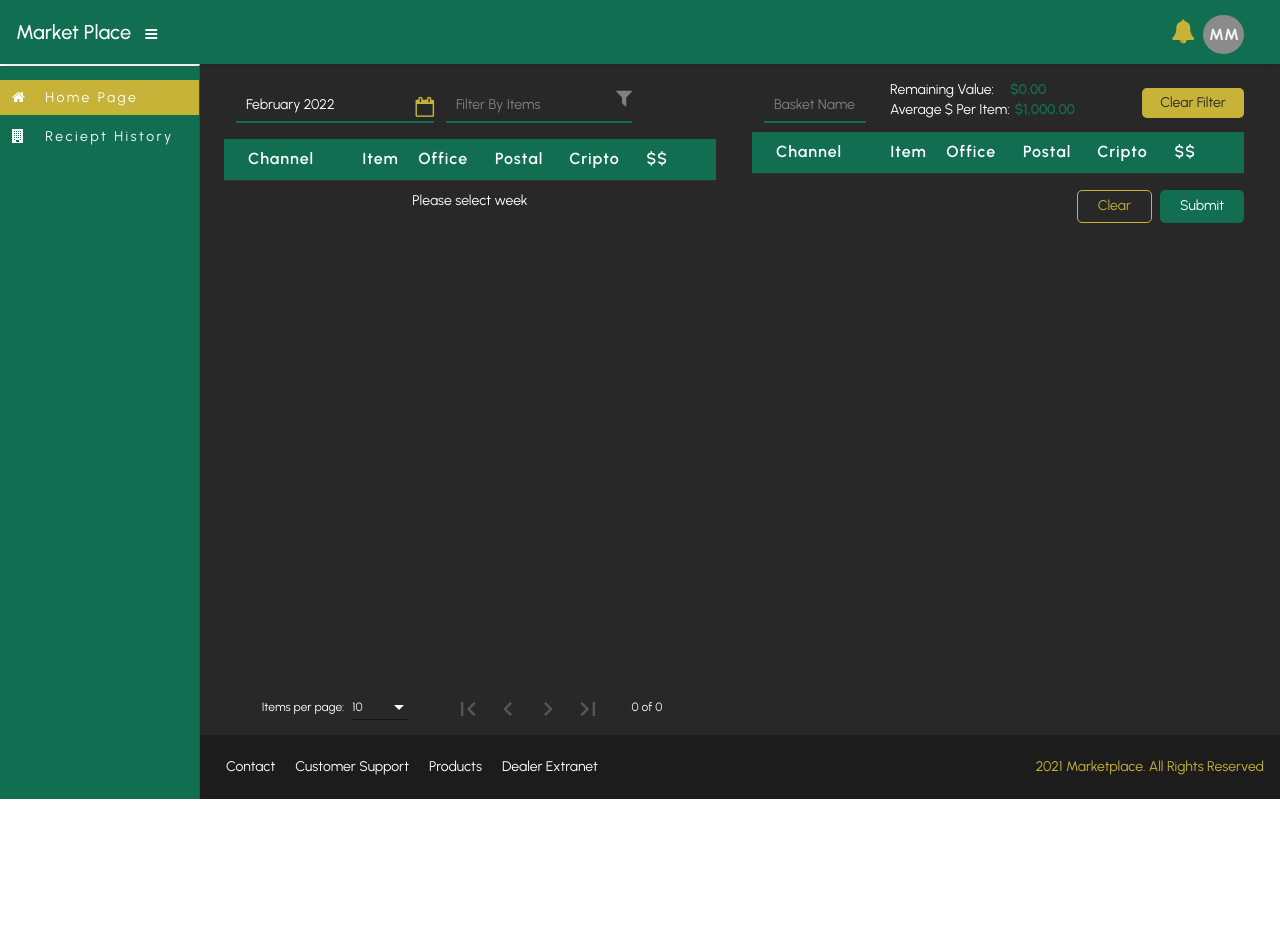
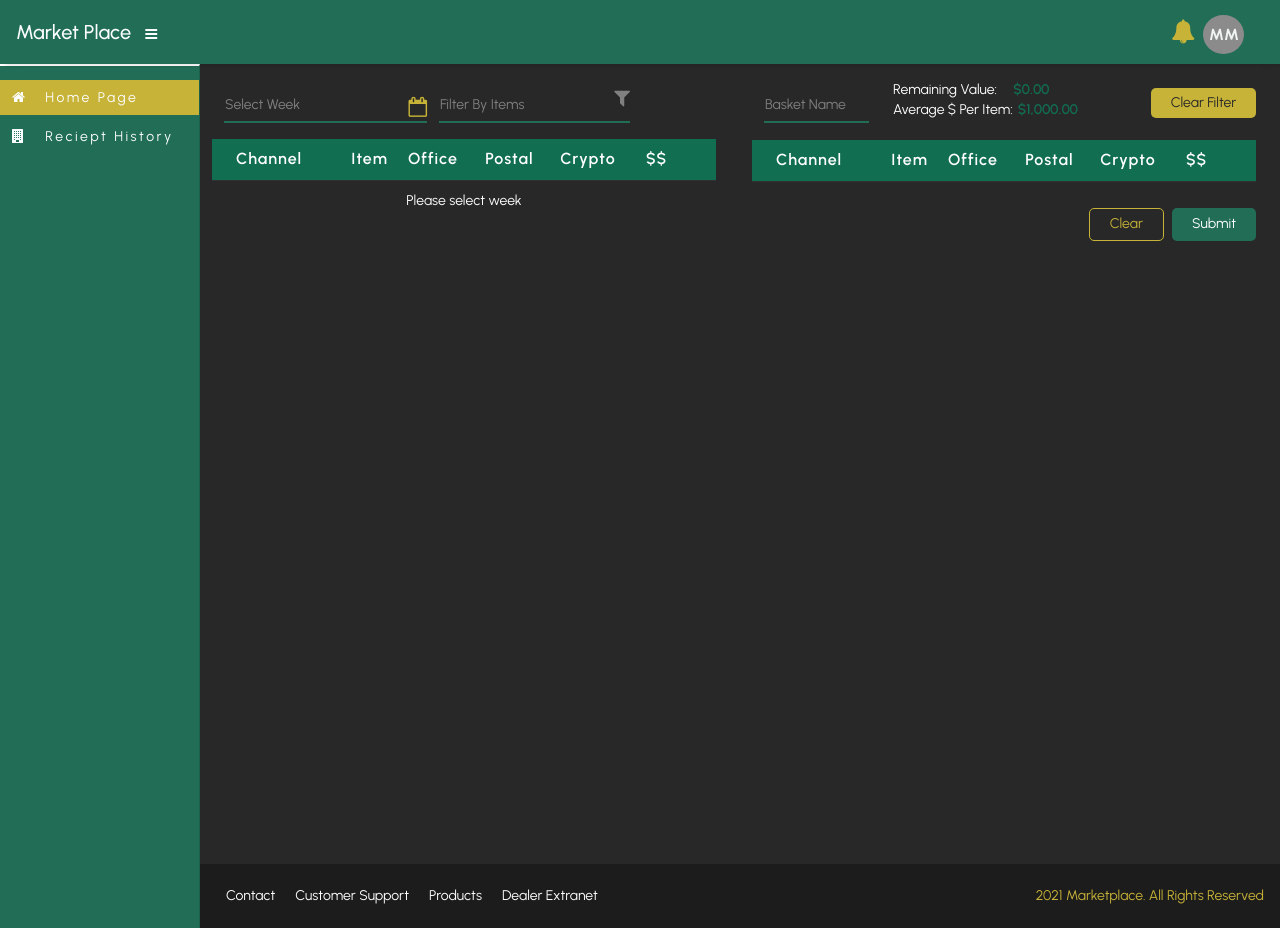
Before and after one commit to santoshgeeks/marketPlaceApp, an Angular app: page /home in a window 1280 px wide. Before the commit the page ends 800 px from the top, so only its background shows below. Built offline with nearby package versions, Linux system fonts and the light colour scheme.

Commit message:
updated css

```diff
--- a/src/app/app.component.html
+++ b/src/app/app.component.html
@@ -1,7 +1,8 @@
 <mat-toolbar class="mat-elevation-z5 bgGreen" [ngClass]="{'d-none':!loggedIn, 'd-flex':loggedIn}">
   <div class="brandName colorPurpule whiteColor">Market Place</div>
-  <button (click)="drawer.toggle()" mat-icon-button class="example-icon" aria-label="Example icon-button with menu icon">
-    <i class="fa fa-bars whiteColor" aria-hidden="true" ></i>
+  <button (click)="drawer.toggle()" mat-icon-button class="example-icon"
+    aria-label="Example icon-button with menu icon">
+    <i class="fa fa-bars whiteColor" aria-hidden="true"></i>
   </button>
   <div class="user">
     <i class="fa fa-bell me-2 yellowColor" aria-hidden="true"></i>
@@ -29,15 +30,13 @@
 <div class="row mx-0">
   <mat-drawer-container class="container w-100 px-0" autosize>
     <mat-drawer #drawer mode="side" opened class="sidenav bgGreen" mode="side"
-    [ngClass]="{'d-none':!loggedIn, 'd-flex':loggedIn}"
-    >
-      <div class="nav-items mt-1" [routerLinkActiveOptions]="{exact: true}"
-       routerLinkActive="nav-items-active">
+      [ngClass]="{'d-none':!loggedIn, 'd-flex':loggedIn}">
+      <div class="nav-items mt-1" [routerLinkActiveOptions]="{exact: true}" routerLinkActive="nav-items-active">
         <div class="row w-100 pt-2" routerLink="home">
           <div class="col-2 pe-0">
             <i class="fa fa-home whiteColor" aria-hidden="true"></i>
           </div>
-          <div class="col-10" >
+          <div class="col-10">
             <span class="whiteColor">Home Page</span>
           </div>
         </div>
@@ -54,12 +53,11 @@
       </div>
     </mat-drawer>
     <div class="sidenav-content">
-      <div class="row bgDark">
+      <div class="w-100 bgDark rightHeight">
         <router-outlet></router-outlet>
       </div>
-      <mat-toolbar class="footer bgFooter"
-      [ngClass]="{'d-none':!loggedIn, 'd-flex':loggedIn}"
-      >
+      <div class="row">
+        <mat-toolbar class="footer bgFooter" [ngClass]="{'d-none':!loggedIn, 'd-flex':loggedIn}">
           <div class="footerItemsSupport">
             <div class="text">Contact</div>
             <div class="text">Customer Support</div>
@@ -71,5 +69,6 @@
           </div>
         </mat-toolbar>
       </div>
+    </div>
   </mat-drawer-container>
 </div>
--- a/src/app/app.component.scss
+++ b/src/app/app.component.scss
@@ -99,7 +99,10 @@ mat-toolbar {
     }
 
 }
+.rightHeight{
+    min-height: 100vh;
 
+}
 .footer {
     font-size: 14px;
     font-weight: 400;
--- a/src/app/home/home.component.html
+++ b/src/app/home/home.component.html
@@ -2,7 +2,9 @@
     <div class="col-md-6">
         <div class="row mt-4 mb-3">
             <div class="col-5 date pe-0">
-                <input readonly type="text" value="week 2, Novenber 2022" [(ngModel)]="selectedweekAndMonth"
+                <input readonly type="text"
+                placeholder="Select Week"
+                [(ngModel)]="selectedweekAndMonth"
                 [ngModelOptions]="{standalone:true}">
                 <i class="fa fa-calendar-o" (click)="weekSelection=!weekSelection" aria-hidden="true"></i>
             </div>
@@ -20,7 +22,7 @@
                     <div class="buttons">
                         <button [ngClass]="{'active': button.isWeekSelected}"
                          *ngFor="let button of weekWiseData; let i=index"
-                        (click)="selectWeek(button, i); weekSelection=!weekSelection"
+                        (click)="selectWeek(button, i,weekSelection); weekSelection=!weekSelection"
                          class="my-2"> {{button.weekName}} </button>
                     </div>
                 </div>
@@ -44,7 +46,7 @@
                         <td mat-cell *matCellDef="let element" [ngClass]="{'disable': element.selected}" > {{element.postal}} </td>
                     </ng-container>
                     <ng-container matColumnDef="cripto">
-                        <th mat-header-cell *matHeaderCellDef> Cripto </th>
+                        <th mat-header-cell *matHeaderCellDef> Crypto </th>
                         <td mat-cell *matCellDef="let element" [ngClass]="{'disable': element.selected}" > {{element.cripto}} </td>
                     </ng-container>
                     <ng-container matColumnDef="budget">
@@ -65,9 +67,8 @@
                     Please select week
                 </div>
             </div>
-            <div class="col-md-12">
+            <div class="col-md-12" [ngClass]="{'d-none': selectedweekAndMonth=='','d-flex': selectedweekAndMonth!=''}">
                 <mat-paginator [pageSizeOptions]="[10,15, 20]" showFirstLastButtons
-
                 (page)="pageEvent = $event; onPaginateChange($event)">
                 </mat-paginator>
             </div>
@@ -97,7 +98,7 @@
 
             </div>
 
-            <div class="col-12 ps-0 tableCol">
+            <div class="col-12 ps-0 tableCol" style="margin-top: 8px;">
                 <table mat-table [dataSource]="dataSource2" class="w-100">
                     <ng-container matColumnDef="channel">
                         <th mat-header-cell *matHeaderCellDef> Channel </th>
@@ -116,7 +117,7 @@
                         <td mat-cell *matCellDef="let element"> {{element.postal}} </td>
                     </ng-container>
                     <ng-container matColumnDef="cripto">
-                        <th mat-header-cell *matHeaderCellDef> Cripto </th>
+                        <th mat-header-cell *matHeaderCellDef> Crypto </th>
                         <td mat-cell *matCellDef="let element"> {{element.cripto}} </td>
                     </ng-container>
                     <ng-container matColumnDef="budget">
@@ -135,7 +136,7 @@
                 </table>
                 <div class="row mt-3 setPositionAtbottomOfTable">
                     <div class="col-md-12 p-0 text-end">
-                        <button class="yellowRoundButton" (click)="clear()">Clear</button>
+                        <button style="margin-top: 10px;margin-bottom: 10px;" class="yellowRoundButton" (click)="clear()">Clear</button>
                         <button [disabled]="vertualBasket.length==0 && basketName==''" class="greenButton ms-2" (click)="submit()">Submit</button>
                     </div>
                 </div>
--- a/src/app/home/home.component.scss
+++ b/src/app/home/home.component.scss
@@ -123,7 +123,7 @@
 }
 
 .tableCol {
-    height: 69vh;
+    max-height: 69vh;
     overflow-y: auto;
     position: relative;
     .setPositionAtbottomOfTable{
--- a/src/app/home/home.component.ts
+++ b/src/app/home/home.component.ts
@@ -63,20 +63,20 @@ export class HomeComponent implements OnInit {
         { id:"ID3week2", channel: "01", item: "Actor", selected: false, office: "BJ", postal: "ZD", cripto: "05", budget: 300 },
         { id:"ID4week2", channel: "01", item: "Actor", selected: false, office: "BJ", postal: "ZD", cripto: "05", budget: 300 },
         { id:"ID5week2", channel: "01", item: "Actor", selected: false, office: "BJ", postal: "ZD", cripto: "05", budget: 300 },
-        { id:"ID6week2", channel: "01", item: "Actor", selected: false, office: "BJ", postal: "ZD", cripto: "05", budget: 300 },
-        { id:"ID7week2", channel: "02", item: "Actor", selected: false, office: "BJ", postal: "ZD", cripto: "05", budget: 300 },
-        { id:"ID8week2", channel: "02", item: "Actor", selected: false, office: "BJ", postal: "ZD", cripto: "05", budget: 300 },
-        { id:"ID9week2", channel: "01", item: "Actress", selected: false, office: "BJ", postal: "BD", cripto: "05", budget: 300 },
-        { id:"ID10week2", channel: "01", item: "Actress", selected: false, office: "BJ", postal: "BD", cripto: "05", budget: 300 },
-        { id:"ID11week2", channel: "01", item: "Actress", selected: false, office: "BJ", postal: "BD", cripto: "05", budget: 300 },
-        { id:"ID12week2", channel: "01", item: "Actress", selected: false, office: "BJ", postal: "BD", cripto: "05", budget: 300 },
-        { id:"ID13week2", channel: "01", item: "Actress", selected: false, office: "BJ", postal: "BD", cripto: "05", budget: 300 },
-        { id:"ID14week2", channel: "01", item: "Actress", selected: false, office: "BJ", postal: "BD", cripto: "05", budget: 300 },
-        { id:"ID15week2", channel: "02", item: "Actress", selected: false, office: "BJ", postal: "BD", cripto: "05", budget: 300 },
-        { id:"ID16week2", channel: "02", item: "Actress", selected: false, office: "BJ", postal: "BD", cripto: "05", budget: 300 },
-        { id:"ID17week2", channel: "02", item: "Actress", selected: false, office: "BJ", postal: "BD", cripto: "05", budget: 300 },
-        { id:"IDw18eek2", channel: "02", item: "Actress", selected: false, office: "BJ", postal: "BD", cripto: "05", budget: 300 },
-        { id:"ID19week2", channel: "03", item: "Actress", selected: false, office: "BJ", postal: "BD", cripto: "05", budget: 300 },
+        // { id:"ID6week2", channel: "01", item: "Actor", selected: false, office: "BJ", postal: "ZD", cripto: "05", budget: 300 },
+        // { id:"ID7week2", channel: "02", item: "Actor", selected: false, office: "BJ", postal: "ZD", cripto: "05", budget: 300 },
+        // { id:"ID8week2", channel: "02", item: "Actor", selected: false, office: "BJ", postal: "ZD", cripto: "05", budget: 300 },
+        // { id:"ID9week2", channel: "01", item: "Actress", selected: false, office: "BJ", postal: "BD", cripto: "05", budget: 300 },
+        // { id:"ID10week2", channel: "01", item: "Actress", selected: false, office: "BJ", postal: "BD", cripto: "05", budget: 300 },
+        // { id:"ID11week2", channel: "01", item: "Actress", selected: false, office: "BJ", postal: "BD", cripto: "05", budget: 300 },
+        // { id:"ID12week2", channel: "01", item: "Actress", selected: false, office: "BJ", postal: "BD", cripto: "05", budget: 300 },
+        // { id:"ID13week2", channel: "01", item: "Actress", selected: false, office: "BJ", postal: "BD", cripto: "05", budget: 300 },
+        // { id:"ID14week2", channel: "01", item: "Actress", selected: false, office: "BJ", postal: "BD", cripto: "05", budget: 300 },
+        // { id:"ID15week2", channel: "02", item: "Actress", selected: false, office: "BJ", postal: "BD", cripto: "05", budget: 300 },
+        // { id:"ID16week2", channel: "02", item: "Actress", selected: false, office: "BJ", postal: "BD", cripto: "05", budget: 300 },
+        // { id:"ID17week2", channel: "02", item: "Actress", selected: false, office: "BJ", postal: "BD", cripto: "05", budget: 300 },
+        // { id:"IDw18eek2", channel: "02", item: "Actress", selected: false, office: "BJ", postal: "BD", cripto: "05", budget: 300 },
+        // { id:"ID19week2", channel: "03", item: "Actress", selected: false, office: "BJ", postal: "BD", cripto: "05", budget: 300 },
 
       ]
     },
@@ -138,7 +138,7 @@ export class HomeComponent implements OnInit {
   channel6: any = []
   totalBudgetAdded = 0
   avgPerItemspent = 0
-  selectedweekAndMonth:any
+  selectedweekAndMonth:any=""
   overViewProceded=false
   @ViewChild(MatPaginator) paginator: MatPaginator | undefined;
 
@@ -147,10 +147,7 @@ export class HomeComponent implements OnInit {
     private _snackBar: MatSnackBar,
     private commonService:CommonService
     ) {
-    var datePipe = new DatePipe("en-US");
-    let month = datePipe.transform(new Date(), 'MMMM');
-    let year= new Date().getFullYear()
-    this.selectedweekAndMonth=month+" "+year
+
     this.commonService.proceedToOverview.subscribe((res:any)=>{
       console.log(res);
       this.overViewProceded=res
@@ -166,7 +163,9 @@ export class HomeComponent implements OnInit {
       // console.log(`Dialog result: ${result}`);
     });
   }
-  selectWeek(weekList: any, index: any) {
+  selectWeek(weekList: any, index: any,weekSelection:any) {
+    console.log(weekSelection);
+
     this.dataSource1 = []
     var datePipe = new DatePipe("en-US");
     let month = datePipe.transform(new Date(), 'MMMM');
--- a/src/styles.scss
+++ b/src/styles.scss
@@ -1,40 +1,58 @@
 /* You can add global styles to this file, and also import other style files */
 
-html, body { height: 100%; }
-body { margin: 0; }
-*{
+html,
+body {
+    height: 100%;
+}
+
+body {
+    margin: 0;
+}
+
+* {
     font-family: 'Urbanist', sans-serif;
     // font-family: Roboto, "Helvetica Neue", sans-serif;
 }
-.row{
+
+.row {
     margin-left: 0px;
     margin-right: 0px;
 }
-.greenColor{
-    color: #116e51;
+
+.greenColor {
+    color: #216D56;
 }
-.yellowColor{
-    color: #c7b338;
+
+.yellowColor {
+    color: #C6B338;
 }
-.whiteColor{
+
+.whiteColor {
     color: #fcfdfd;
 }
-.bgDark{
-    background:#282828;
+
+.bgDark {
+    background: #282828;
+
 }
-.bgLightDark{
+
+.bgLightDark {
     background: #4a4a4a;
 }
-.bgGreen{
-    background: #116e51;
+
+.bgGreen {
+    background: #216D56;
 }
-.bgYellow{
+
+.bgYellow {
     background: #c7b338;
 }
-.bgFooter{
+
+.bgFooter {
     background: #1c1c1c;
 }
-.tableRowBg{
+
+.tableRowBg {
     background: #373737;
 }
 
@@ -71,40 +89,44 @@ body { margin: 0; }
 }
 
 .greenButton {
-    background: #116e51;
+    background: #216D56;
     outline: none;
-    border: #116e51;
+    border: #216D56;
     border-radius: 5px;
     color: white;
     font-weight: 400;
     height: 33px;
     padding: 0px 20px 0px 20px;
 }
+
 input[type='text'] {
     outline: none;
     border-top: none;
     border-left: none;
     border-right: none;
-    border-bottom: 2px solid #116e51;
+    border-bottom: 2px solid #216D56;
     background: #282828;
     color: white;
     width: 100%;
     height: 35px;
     padding-left: 0;
-    padding: 0px 10px 0px 10px;
+    padding: 0px 10px 0px 1px;
+    font-family: 'Urbanist', sans-serif !important;
 }
+
 input[type='text']:focus {
     outline: none;
     border-top: none;
     border-left: none;
     border-right: none;
-    border-bottom: 2px solid #116e51;
+    border-bottom: 2px solid #216D56;
     background: #282828;
     color: white;
     width: 100%;
     height: 35px;
     padding-left: 0;
-    padding: 0px 10px 0px 10px;
+    padding: 0px 10px 0px 1px;
+    font-family: 'Urbanist', sans-serif !important;
 }
 
 
@@ -113,55 +135,64 @@ input[type='number'] {
     border-top: none;
     border-left: none;
     border-right: none;
-    border-bottom: 2px solid #116e51;
+    border-bottom: 2px solid #216D56;
     background: #282828;
     color: white;
     width: 100%;
     height: 35px;
     padding-left: 0;
-    padding: 0px 10px 0px 10px;
+    padding: 0px 10px 0px 1px;
+    font-family: 'Urbanist', sans-serif !important;
 }
+
 input[type='number']:focus {
     outline: none;
     border-top: none;
     border-left: none;
     border-right: none;
-    border-bottom: 2px solid #116e51;
+    border-bottom: 2px solid #216D56;
     background: #282828;
     color: white;
     width: 100%;
     height: 35px;
     padding-left: 0;
-    padding: 0px 10px 0px 10px;
+    padding: 0px 10px 0px 1px;
+    font-family: 'Urbanist', sans-serif !important;
 }
-.form-select{
+
+.form-select {
     background-color: unset;
     border: none;
     border-radius: 0;
-    border-bottom: 2px solid #116e51;
+    border-bottom: 2px solid #216D56;
     color: white;
     height: 35px;
 }
-.form-select:focus{
+
+.form-select:focus {
     background-color: unset;
     border: none;
     border-radius: 0;
-    border-bottom: 2px solid #116e51;
+    border-bottom: 2px solid #216D56;
     outline: none;
     box-shadow: none;
     height: 35px;
 }
+
 option {
     background-color: #282828;
-    color:white;
+    color: white;
 }
-option:hover{
-    background-color: yellow!important;
-    color:white;
-    a{
-        background-color: #116e51;
+
+option:hover {
+    background-color: yellow !important;
+    color: white;
+
+    a {
+        background-color: #216D56;
     }
 }
+
 ::-webkit-scrollbar {
     width: 7px;
 }
@@ -181,15 +212,22 @@ option:hover{
 ::-webkit-scrollbar-thumb:hover {
     background: #555;
 }
+
 ::placeholder {
-    color: gray!important;
-    opacity: 1; /* Firefox */
+    color: gray !important;
+    font-family: 'Urbanist', sans-serif !important;
+    opacity: 1;
+    /* Firefox */
 }
 
-  :-ms-input-placeholder { /* Internet Explorer 10-11 */
-   color: gray!important;
+:-ms-input-placeholder {
+    /* Internet Explorer 10-11 */
+    color: gray !important;
+    font-family: 'Urbanist', sans-serif !important;
 }
 
-  ::-ms-input-placeholder { /* Microsoft Edge */
-   color: gray!important;
+::-ms-input-placeholder {
+    /* Microsoft Edge */
+    color: gray !important;
+    font-family: 'Urbanist', sans-serif !important;
 }
```
Lines whose indentation alone changed are shown as unchanged.
